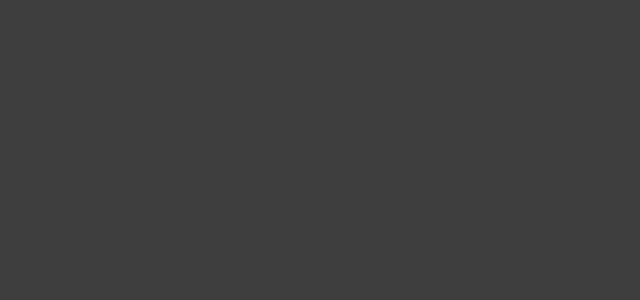
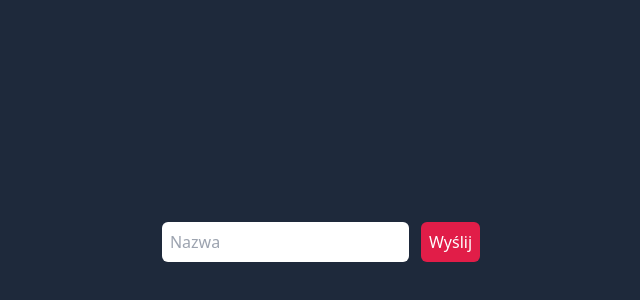
Before and after one commit to Sp3EdQQ/CarDle, a React (Vite) app: page / in a window 1280 px wide. Shown: the part 158-458 px from the top of the page, without its empty margins (319-959 px from the left). Built offline with nearby package versions, Linux system fonts and the light colour scheme.

Commit message:
feat: SearchBar component

```diff
--- a/index.html
+++ b/index.html
@@ -5,7 +5,7 @@
     <meta name="viewport" content="width=device-width, initial-scale=1.0" />
     <title>CarDle</title>
   </head>
-  <body class="bg-[#3E3E3E]">
+  <body>
     <div id="root"></div>
     <script type="module" src="/src/main.tsx"></script>
   </body>
--- a/src/App.tsx
+++ b/src/App.tsx
@@ -1,5 +1,14 @@
-function App() {
-  return <></>
+import { SearchBar } from "./components/SearchBar"
+
+const App = () => {
+  const wrapperClasses =
+    "bg-slate-800 gap-y-3 h-screen flex flex-col items-center justify-center text-slate-50"
+
+  return (
+    <div className={wrapperClasses}>
+      <SearchBar />
+    </div>
+  )
 }
 
 export default App
--- /dev/null
+++ b/src/components/SearchBar.tsx
@@ -0,0 +1,11 @@
+export const SearchBar = () => {
+  const buttonClasses = "rounded-md bg-rose-600 text-white py-1 px-2"
+  const inputTextClasses = "rounded-md text-black py-2 px-2"
+
+  return (
+    <div className="flex gap-x-3">
+      <input type="text" placeholder="Nazwa" className={inputTextClasses} />
+      <button className={buttonClasses}>Wyślij</button>
+    </div>
+  )
+}
```
Also changed, not shown: 1 other file (tests, documents, lock files or other folders).
